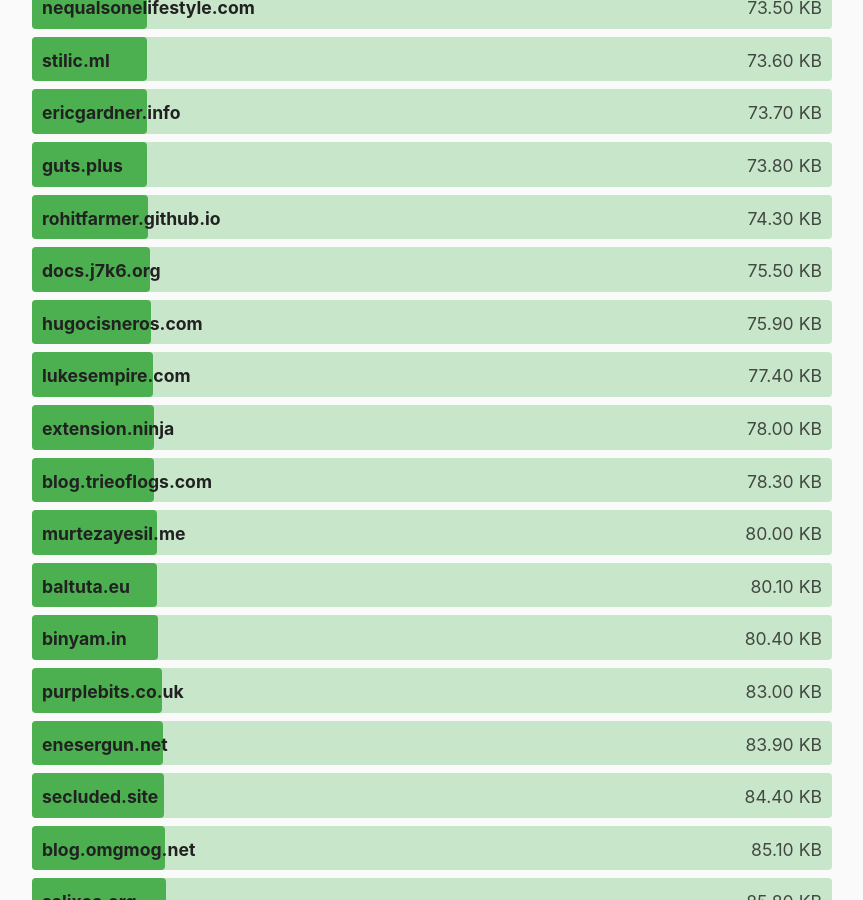
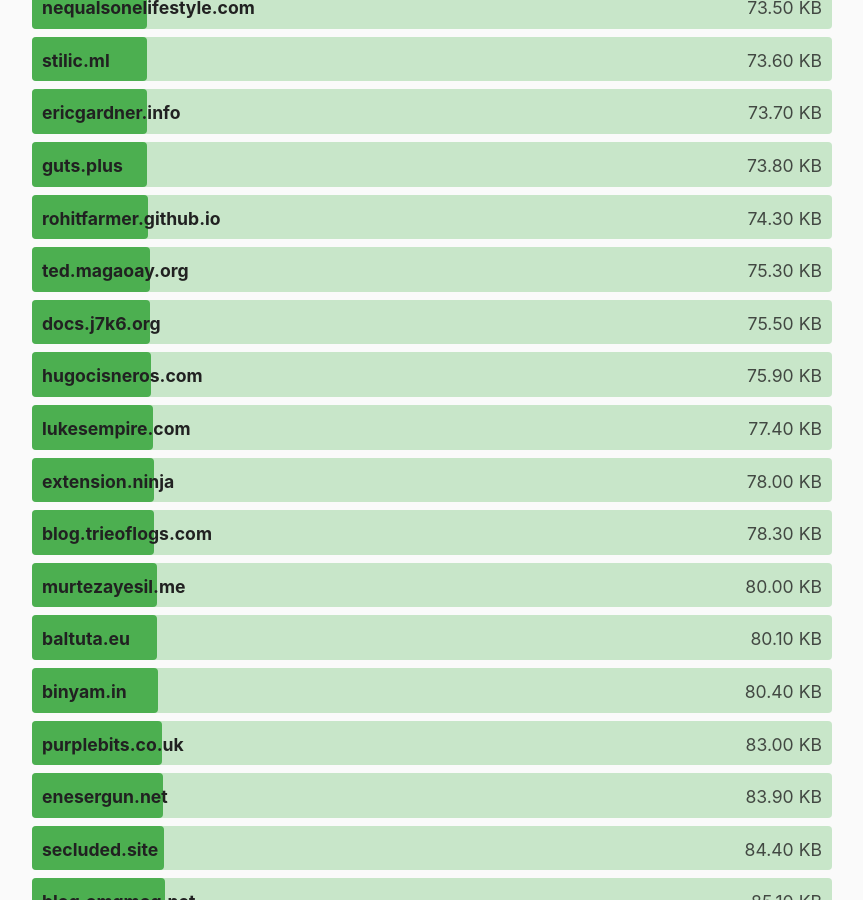
Before and after one commit to kevquirk/512kb.club, a Jekyll site: the page built from index.md, in a window 1280 px wide and 900 px high, scrolled down 15944 px. Shown: the whole window, without its empty margins (208-1071 px from the left). Built offline with Jekyll 4.4.1, drawn with Linux system fonts in a browser that asks for light colours; some of the changed text lies outside the part shown.

Commit message:
Update ted.magaoay.org

```diff
--- a/_data/sites.yml
+++ b/_data/sites.yml
@@ -2330,8 +2330,8 @@
 
 - domain: ted.magaoay.org
   url: https://ted.magaoay.org/
-  size: 319
-  last_checked: 2022-11-27
+  size: 75.3
+  last_checked: 2023-03-28
 
 - domain: tek256.com
   url: https://tek256.com/
```
